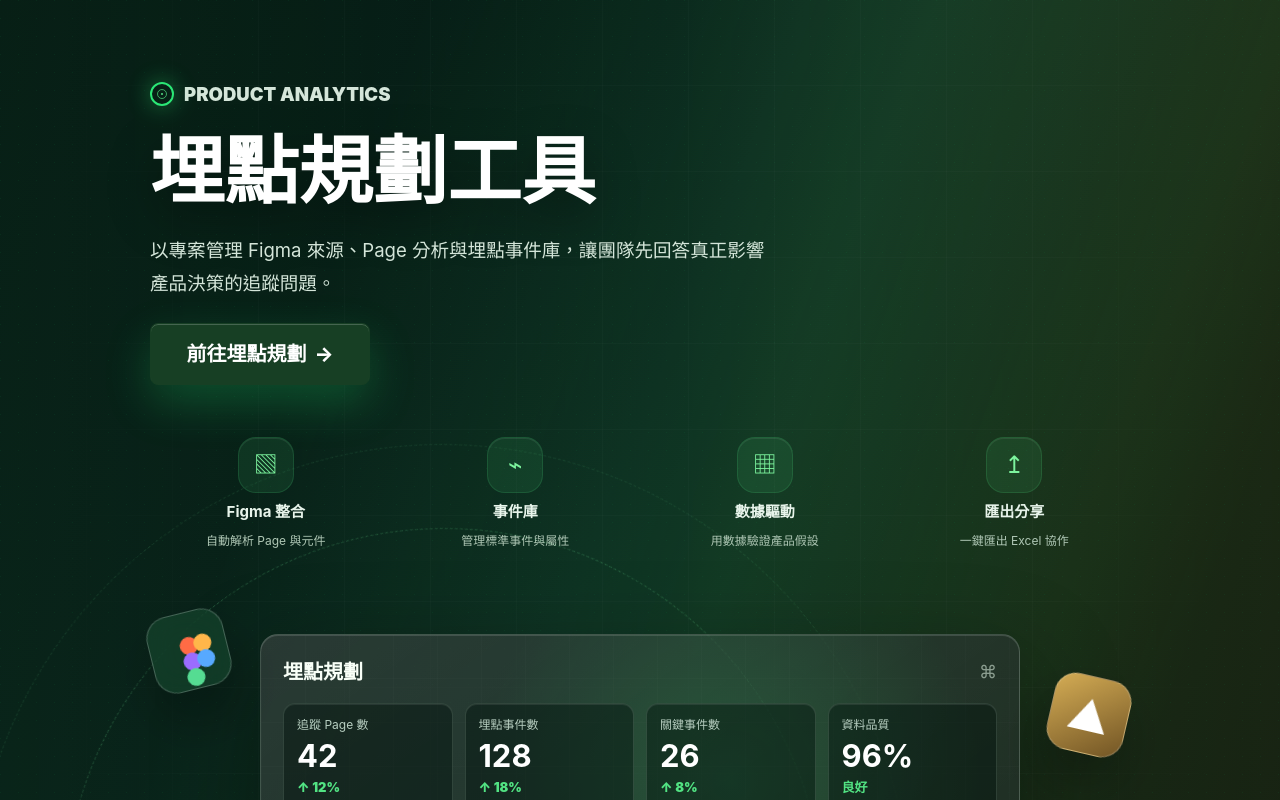
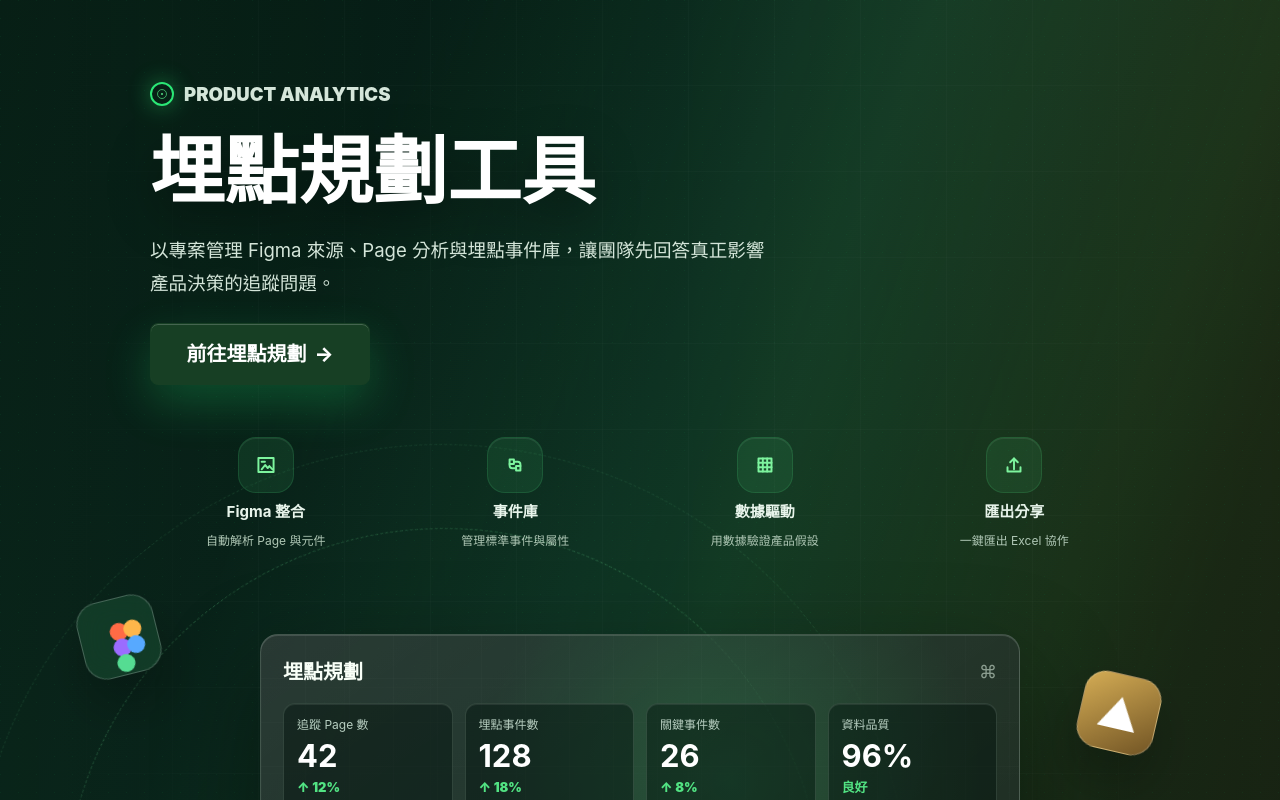
Before and after one commit to Jaypeng123/Event-Tracking-Platform, a Next.js app: page / in a window 1280 px wide. Shown: the top 800 px of the page. Built offline with nearby package versions, Linux system fonts and the light colour scheme.

Commit message:
Polish landing visuals and library header

```diff
--- a/app/globals.css
+++ b/app/globals.css
@@ -670,10 +670,19 @@ select:focus {
   box-shadow: inset 0 1px 0 rgb(255 255 255 / 8%);
   color: #7df49e;
   display: inline-flex;
-  font-size: 24px;
   height: 56px;
   justify-content: center;
   width: 56px;
+}
+
+.feature-icon svg {
+  fill: none;
+  height: 26px;
+  stroke: currentColor;
+  stroke-linecap: round;
+  stroke-linejoin: round;
+  stroke-width: 1.8;
+  width: 26px;
 }
 
 .landing-feature strong {
@@ -1166,8 +1175,8 @@ select:focus {
 .figma-cube {
   --cube-rotate: -14deg;
   background: rgb(75 222 128 / 12%);
-  left: 0;
-  top: 6px;
+  left: -70px;
+  top: -8px;
   transform: rotate(var(--cube-rotate));
 }
 
@@ -1214,8 +1223,8 @@ select:focus {
   background: linear-gradient(145deg, #d5ad55, #715424);
   color: #ffffff;
   font-size: 42px;
-  right: 2px;
-  top: 70px;
+  right: -28px;
+  top: 68px;
   transform: rotate(var(--cube-rotate));
 }
 
@@ -1223,10 +1232,10 @@ select:focus {
   --cube-rotate: 13deg;
   animation-delay: 1s;
   background: linear-gradient(145deg, #57d58a, #174e31);
-  bottom: 32px;
+  bottom: 36px;
   color: #dfffe8;
   font-size: 40px;
-  right: 8px;
+  right: -32px;
   transform: rotate(var(--cube-rotate));
 }
 
@@ -1234,10 +1243,10 @@ select:focus {
   --cube-rotate: -14deg;
   animation-delay: 1.5s;
   background: linear-gradient(145deg, #7b67b6, #2c214f);
-  bottom: 46px;
+  bottom: 76px;
   color: #f0eaff;
   font-size: 34px;
-  left: 22px;
+  left: -46px;
   transform: rotate(var(--cube-rotate));
 }
 
--- a/app/page.tsx
+++ b/app/page.tsx
@@ -2106,22 +2106,49 @@ export default function Home() {
             </button>
             <div className="landing-feature-grid" aria-label="首頁功能亮點">
               <div className="landing-feature">
-                <span className="feature-icon">▧</span>
+                <span className="feature-icon feature-icon-figma" aria-hidden="true">
+                  <svg viewBox="0 0 24 24" focusable="false">
+                    <path d="M5 5.5h14v13H5z" />
+                    <path d="m8 16 3.2-4 2.4 2.8 1.5-1.8L18 16" />
+                    <path d="M8 9h3" />
+                  </svg>
+                </span>
                 <strong>Figma 整合</strong>
                 <small>自動解析 Page 與元件</small>
               </div>
               <div className="landing-feature">
-                <span className="feature-icon">⌁</span>
+                <span className="feature-icon feature-icon-library" aria-hidden="true">
+                  <svg viewBox="0 0 24 24" focusable="false">
+                    <path d="M7 7h4v4H7z" />
+                    <path d="M13 13h4v4h-4z" />
+                    <path d="M11 9h3.5a2.5 2.5 0 0 1 2.5 2.5V13" />
+                    <path d="M13 15H9.5A2.5 2.5 0 0 1 7 12.5V11" />
+                  </svg>
+                </span>
                 <strong>事件庫</strong>
                 <small>管理標準事件與屬性</small>
               </div>
               <div className="landing-feature">
-                <span className="feature-icon">▦</span>
+                <span className="feature-icon feature-icon-data" aria-hidden="true">
+                  <svg viewBox="0 0 24 24" focusable="false">
+                    <path d="M6 6h12v12H6z" />
+                    <path d="M10 6v12" />
+                    <path d="M14 6v12" />
+                    <path d="M6 10h12" />
+                    <path d="M6 14h12" />
+                  </svg>
+                </span>
                 <strong>數據驅動</strong>
                 <small>用數據驗證產品假設</small>
               </div>
               <div className="landing-feature">
-                <span className="feature-icon">↥</span>
+                <span className="feature-icon feature-icon-export" aria-hidden="true">
+                  <svg viewBox="0 0 24 24" focusable="false">
+                    <path d="M12 16V6" />
+                    <path d="m8.5 9.5 3.5-3.5 3.5 3.5" />
+                    <path d="M6 14v4h12v-4" />
+                  </svg>
+                </span>
                 <strong>匯出分享</strong>
                 <small>一鍵匯出 Excel 協作</small>
               </div>
@@ -2229,7 +2256,6 @@ export default function Home() {
   if (isLibraryOpen) {
     return (
       <main className="app-shell planner-shell library-shell">
-        {renderPlannerNav()}
         <header className="topbar library-topbar">
           <div className="library-heading-group">
             <button className="icon-button back-button" type="button" onClick={handleCloseLibrary} aria-label="返回工具">
```
